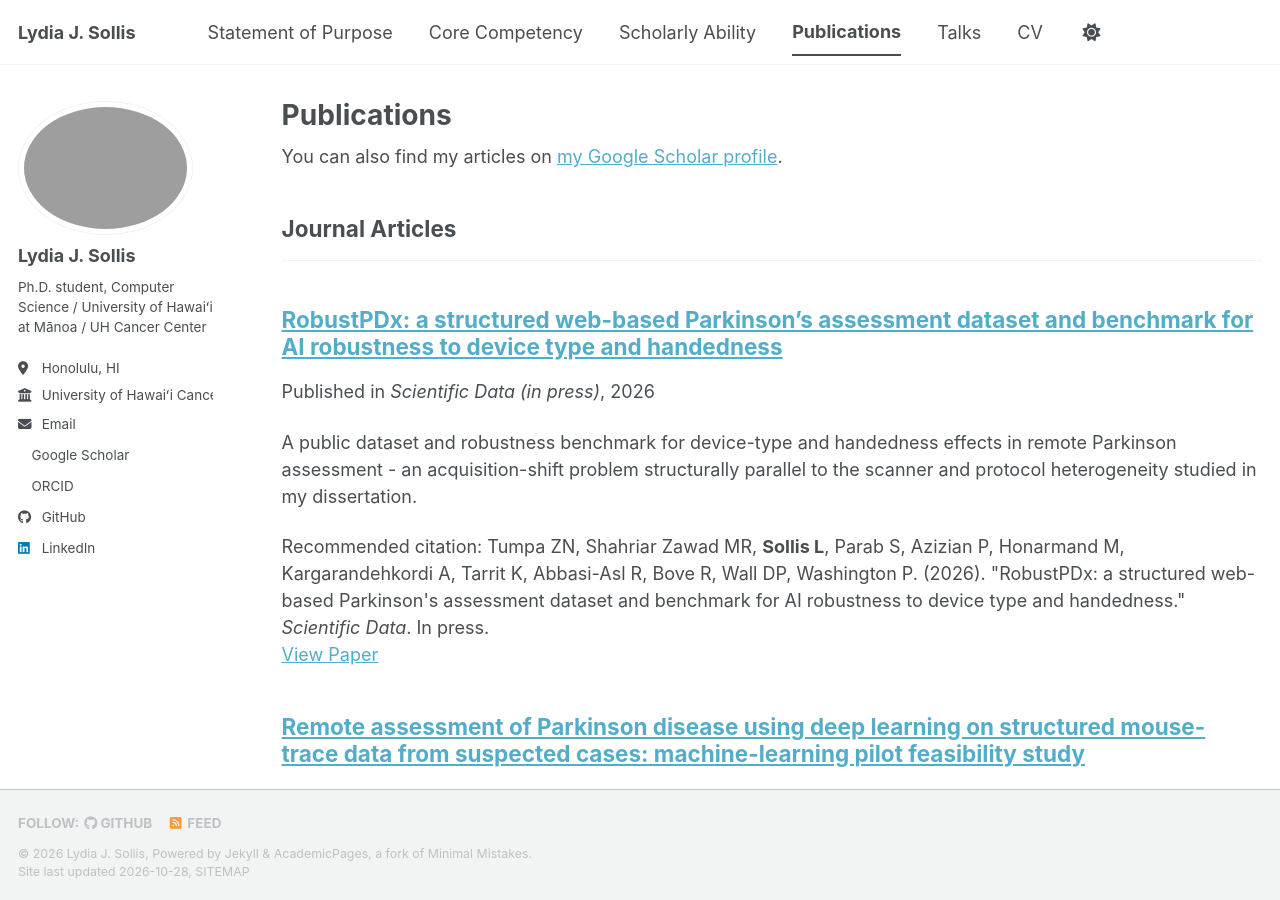
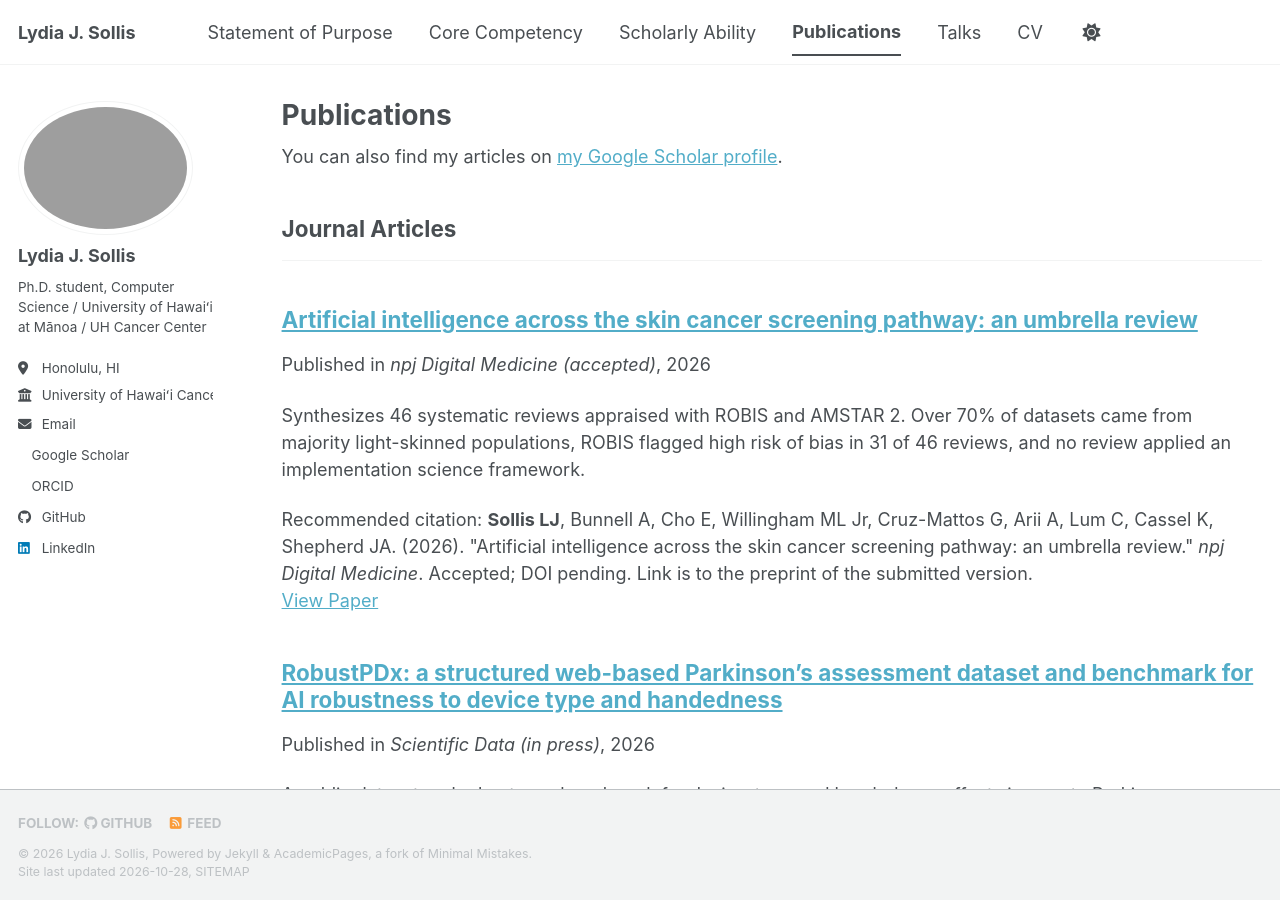
Before and after one commit to lsollis/lsollis.github.io, a Jekyll site: the page built from _pages/publications.html, in a window 1280 px wide and 900 px high. Built offline with Jekyll 4.4.1, drawn with Linux system fonts in a browser that asks for light colours; a style sheet for code colours, icons or effects is not loaded.

Commit message:
Update review statuses: umbrella review accepted, Parkinson's review in round 2
npj Digital Medicine umbrella review accepted 10/26/2026 (in production, DOI
pending; preprint linked, accepted draft not posted). PLOS Digital Health
scoping review in second round of revision as of 10/27/2026.

Co-Authored-By: Claude Opus 5.5 <noreply@anthropic.com>

```diff
--- a/_pages/cv.md
+++ b/_pages/cv.md
@@ -77,19 +77,17 @@ recruitment for the Parkinson's disease web study.
    diagnoses with a machine learning analysis of the QCHAT-10. *Scientific Reports*. 2025;15:39091.
    doi:[10.1038/s41598-025-26131-9](https://doi.org/10.1038/s41598-025-26131-9) · PMID: 41203747
 
-### First-Author Manuscripts Under Review
-
-Both passed initial peer review with a major-revision decision; revised manuscripts are submitted and
-under review.
-
 4. **Sollis LJ**, Bunnell A, Cho E, Willingham ML Jr, Cruz-Mattos G, Arii A, Lum C, Cassel K,
    Shepherd JA. Artificial intelligence across the skin cancer screening pathway: an umbrella review.
-   *npj Digital Medicine*: **major revision submitted, under review.**
-   Preprint: doi:[10.21203/rs.3.rs-9069373/v1](https://doi.org/10.21203/rs.3.rs-9069373/v1)
+   *npj Digital Medicine*. **Accepted 10/2026; in production.** *DOI pending.*
+   Preprint (submitted version): doi:[10.21203/rs.3.rs-9069373/v1](https://doi.org/10.21203/rs.3.rs-9069373/v1)
+
+### First-Author Manuscript in Revision
 
 5. **Sollis LJ**, Jaiswal A, Lim K, Raza F, Kim D, Banerjee A, Zhou AM, Brown E, Bove R,
    Abbasi-Asl R, Washington P. Machine learning for Parkinson's disease diagnosis using digital
-   technologies: a scoping review. *PLOS Digital Health*: **major revision submitted, under review.**
+   technologies: a scoping review. *PLOS Digital Health*: **second round of revision in progress.**
+   Passed initial peer review with a major-revision decision.
 
 ### Co-Author Publications, Peer-Reviewed
 
--- a/_pages/scholarly-ability.md
+++ b/_pages/scholarly-ability.md
@@ -7,9 +7,10 @@ author_profile: true
 *ICS Ph.D. portfolio, category 3.*
 
 The ICS requirement asks for two or more items authored by the student and reviewed by doctoral-level
-scholars, and states that two publications satisfy it. I have six peer-reviewed publications
-(four journal articles and two conference papers), three of them as first author. Two further first-author
-manuscripts have passed initial peer review and are under review in revised form.
+scholars, and states that two publications satisfy it. I have seven peer-reviewed publications
+(five journal articles and two conference papers), four of them as first author; one of these, at
+*npj Digital Medicine*, was accepted in October 2026 and is in production. A further first-author
+manuscript is in its second round of revision.
 
 Each entry below includes a description of my specific contribution, as required for multi-author work. These descriptions are consistent with the published author-contribution statements in each paper.
 
@@ -23,12 +24,13 @@ Each entry below includes a description of my specific contribution, as required
 | 4 | *JMIR Formative Research* | 2026 | Third | IF 2.4 (5-yr 2.8) |
 | 5 | *Scientific Data* | 2026 (in press) | Third | IF 7.2 (2025 JCR) |
 | 6 | IWBI 2026 proceedings | 2026 | **First** | 18th edition; peer-reviewed proceedings |
+| 7 | *npj Digital Medicine* | 2026 (accepted) | **First** | **IF 18.0 (2025 JCR)** |
 
-All six are indexed in Web of Science and Scopus; the four journal articles are also in MEDLINE/PubMed.
+Items 1-6 are indexed in Web of Science and Scopus; the four journal articles among them are also in
+MEDLINE/PubMed. Item 7 was accepted on October 26, 2026 and is in production; its DOI is pending.
 
-In addition, two first-author manuscripts have **passed initial peer review with a major-revision
-decision** and are under review in revised form: at *npj Digital Medicine* (IF 18.0) and *PLOS Digital
-Health* (Q1, reported IF ~8.5).
+In addition, a first-author scoping review at *PLOS Digital Health* (Q1, reported IF ~8.5) passed
+initial peer review with a major-revision decision and is in its second round of revision.
 
 ## Peer-reviewed publications
 
@@ -150,20 +152,17 @@ international meeting dedicated to breast imaging, now in its 18th edition, with
 proceedings. The 2026 scientific program comprised 36 proffered oral presentations and 80 posters.
 IWBI does not publish an acceptance rate.
 
-## Manuscripts at revision stage
-
-Two first-author manuscripts. **Both have passed initial peer review with a major-revision decision, and
-revised manuscripts are submitted and under review.**
-
-### Artificial intelligence across the skin cancer screening pathway: an umbrella review
+### 7. Artificial intelligence across the skin cancer screening pathway: an umbrella review
 
 **Sollis LJ**, Bunnell A, Cho E, Willingham ML Jr, Cruz-Mattos G, Arii A, Lum C, Cassel K, Shepherd JA.
-*npj Digital Medicine* (2025 impact factor 18.0): **major revision submitted, under review.**
-**First author.**
+*npj Digital Medicine*. **Accepted October 26, 2026; in production. DOI pending.** **First author.**
 
 Synthesizes 46 systematic reviews appraised with ROBIS and AMSTAR 2. Finds that over 70% of datasets
 came from majority light-skinned populations, that ROBIS flagged high risk of bias in 31 of 46 reviews,
 and that no review applied an implementation science framework.
+
+The accepted manuscript is not posted here while it is in production; the link below is the public
+preprint of the submitted version.
 
 [Preprint](https://doi.org/10.21203/rs.3.rs-9069373/v1)
 
@@ -171,10 +170,13 @@ and that no review applied an implementation science framework.
 **18.0** (Journal Citation Reports), the leading journal in digital medicine. Indexed in MEDLINE/PubMed,
 Web of Science, and Scopus.
 
+## Manuscript in revision
+
 ### Machine learning for Parkinson's disease diagnosis using digital technologies: a scoping review
 
 **Sollis LJ**, Jaiswal A, Lim K, Raza F, Kim D, Banerjee A, Zhou AM, Brown E, Bove R, Abbasi-Asl R,
-Washington P. *PLOS Digital Health*: **major revision submitted, under review.** **First author.**
+Washington P. *PLOS Digital Health*: **passed initial peer review with a major-revision decision; second
+round of revision in progress (since October 27, 2026).** **First author.**
 
 PRISMA-ScR scoping review of machine learning for Parkinson disease diagnosis and monitoring using
 consumer digital technologies in real-world settings.
--- /dev/null
+++ b/_publications/2026-npjdigitalmed-skin-cancer-umbrella-review.md
@@ -0,0 +1,18 @@
+---
+title: "Artificial intelligence across the skin cancer screening pathway: an umbrella review"
+collection: publications
+category: manuscripts
+permalink: /publication/2026-npjdigitalmed-skin-cancer-umbrella-review
+excerpt: 'Synthesizes 46 systematic reviews appraised with ROBIS and AMSTAR 2. Over 70% of datasets came from majority light-skinned populations, ROBIS flagged high risk of bias in 31 of 46 reviews, and no review applied an implementation science framework.'
+date: 2026-10-26
+venue: 'npj Digital Medicine (accepted)'
+paperurl: 'https://doi.org/10.21203/rs.3.rs-9069373/v1'
+citation: '<b>Sollis LJ</b>, Bunnell A, Cho E, Willingham ML Jr, Cruz-Mattos G, Arii A, Lum C, Cassel K, Shepherd JA. (2026). "Artificial intelligence across the skin cancer screening pathway: an umbrella review." <i>npj Digital Medicine</i>. Accepted; DOI pending. Link is to the preprint of the submitted version.'
+---
+
+**First author. Accepted October 26, 2026; in production. DOI pending.**
+
+The accepted manuscript is not posted here while it is in production. The link below is the public
+preprint of the submitted version; this page will be updated with the DOI on publication.
+
+[Preprint](https://doi.org/10.21203/rs.3.rs-9069373/v1)
```
